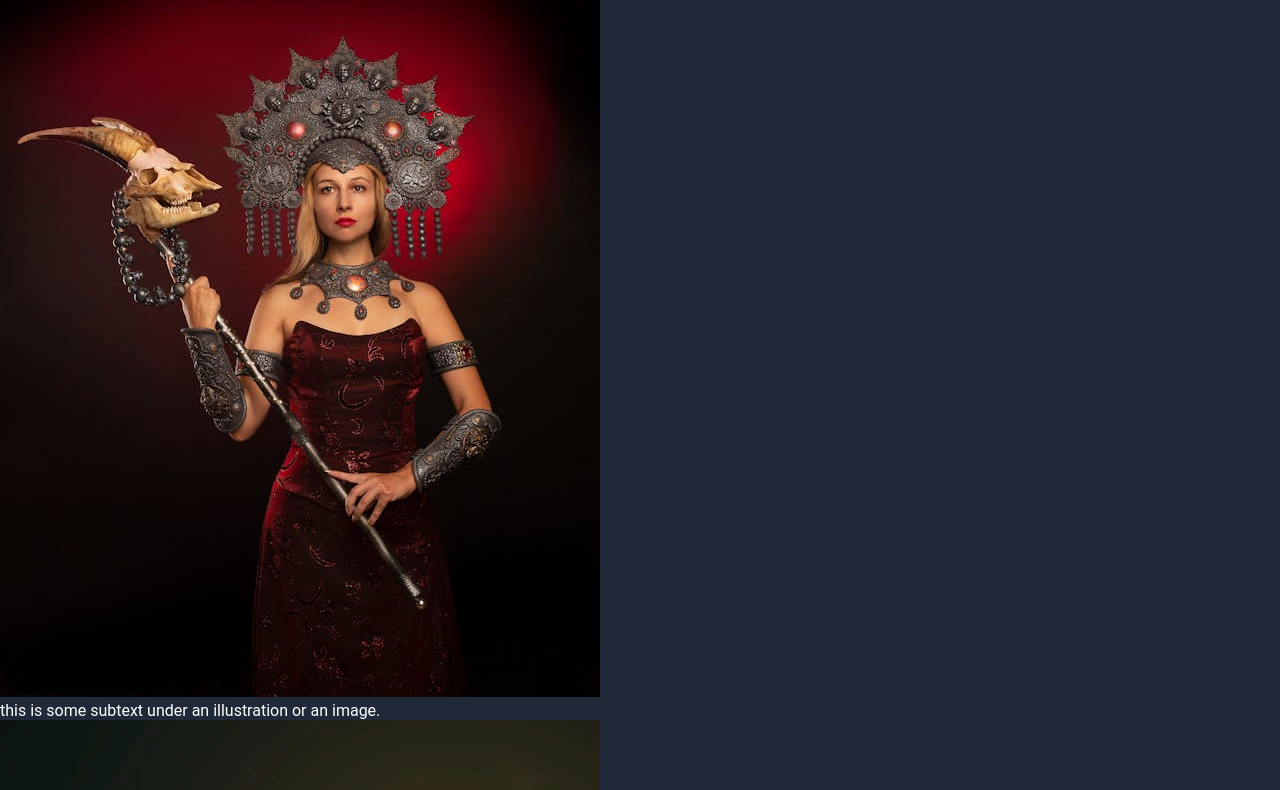
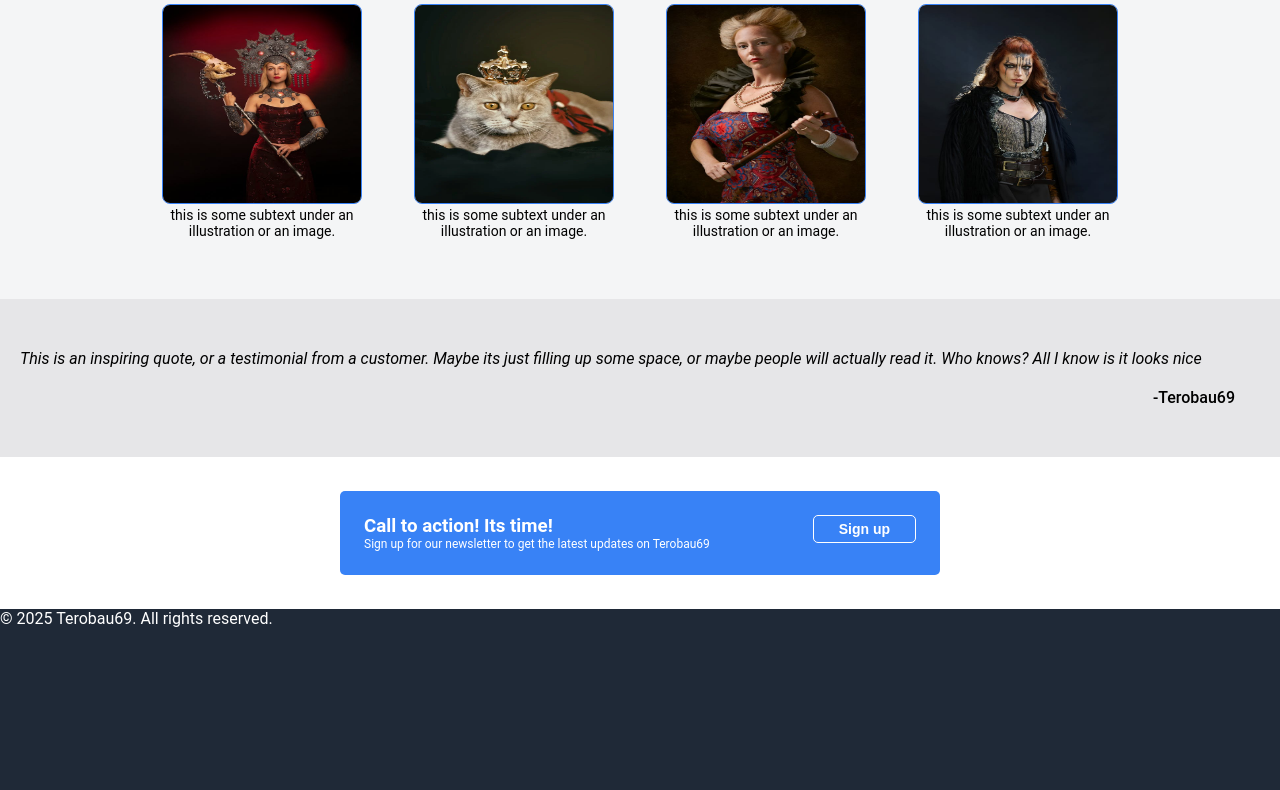
Before and after one commit to terobau6969/landing_page, a plain HTML site: page index.html in a window 1280 px wide. Shown: the part 535-1325 px from the top of the page. After the commit the page ends 1163 px from the top, so only its background shows below. Drawn offline with Linux system fonts and the light colour scheme.

Commit message:
style bottom container

```diff
--- a/styles.css
+++ b/styles.css
@@ -78,3 +78,83 @@ button {
     font-size: 38px;
     font-weight: 700;
 }
+
+.middle {
+    text-align: center;
+    background-color: rgba(255, 255, 255, 0.952);
+    color: black;
+    padding: 30px 20px 60px 20px;
+
+ }
+
+ .middle>h2 {
+     font-size: 30px;
+     font-weight: 900;
+     padding-bottom:20px;
+ }
+
+ .middle-container {
+     display: flex;
+     justify-content: center;
+     gap: 52px;
+ }
+
+ .info {
+     max-width: 200px;
+     font-size: 14px;
+ }
+
+ .info>img {
+     border:#3882F6 1px solid;
+     width: 200px;
+     height: 200px;
+     border-radius: 8px;
+ }
+
+ .bottom {
+     display: flex;
+     justify-content: center;
+     align-items: center;
+     background-color: #fffefee3;
+     color: #000000;
+     padding: 50px 20px 50px 20px;
+     flex-direction: column;
+     gap: 20px;
+ }
+
+ .bottom-left {
+     align-self: flex-start;
+ }
+
+ .bottom-right {
+     align-self: flex-end;
+     font-weight: 500;
+     padding-right: 25px;
+ }
+
+ .call-to-action {
+     background-color: white;
+     display: flex;
+     justify-content: center;
+     align-items: center;
+     padding: 34px;;
+
+ }
+
+ .box {
+     max-width: 600px;
+     padding: 24px;
+     display:flex;
+     background-color: #3882F6;
+     flex:auto;
+     justify-content: space-between;
+     border-radius: 5px;
+ }
+
+ .box-right>button {
+     border: white solid 1px;
+ }
+
+ .box-left>p {
+     font-size: 12px;
+ }
```
